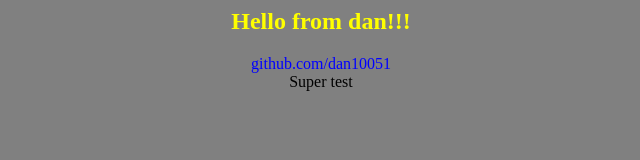
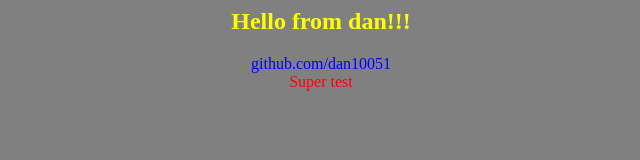
Before and after one commit to dan10051/jen_test, a plain HTML site: page index.html in a window 1280 px wide. Shown: the full height of the page, 319-959 px from the left. Drawn offline with Linux system fonts and the light colour scheme.

Commit message:
red color

```diff
--- a/index.html
+++ b/index.html
@@ -4,7 +4,8 @@
 <h2><font color=yellow> Hello from dan!!! </font></h2>
 
 <font color=blue> github.com/dan10051 </font>
-<br>Super test
+<br>
+<font color=red> Super test </font>
 
 </center>
 </body>
```
